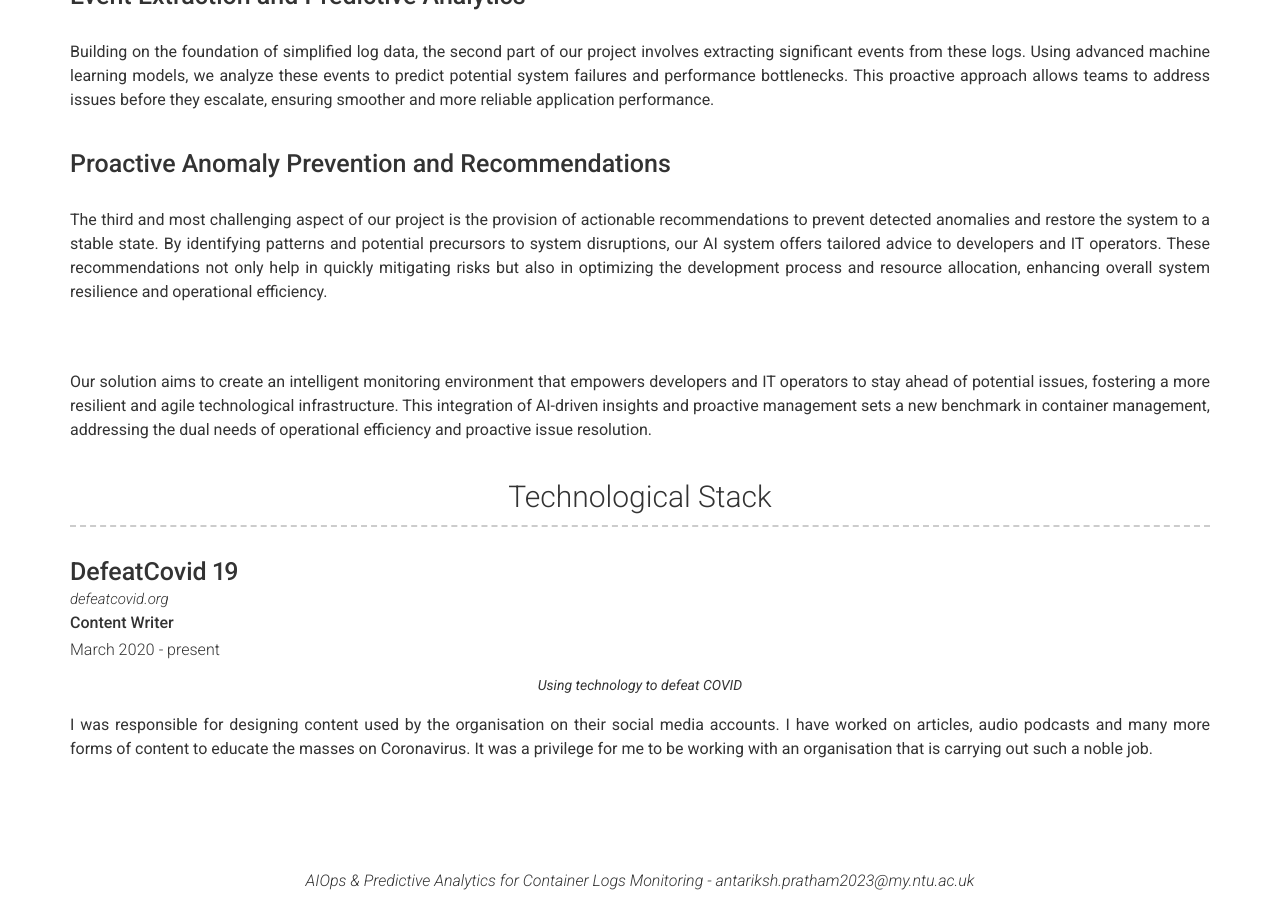
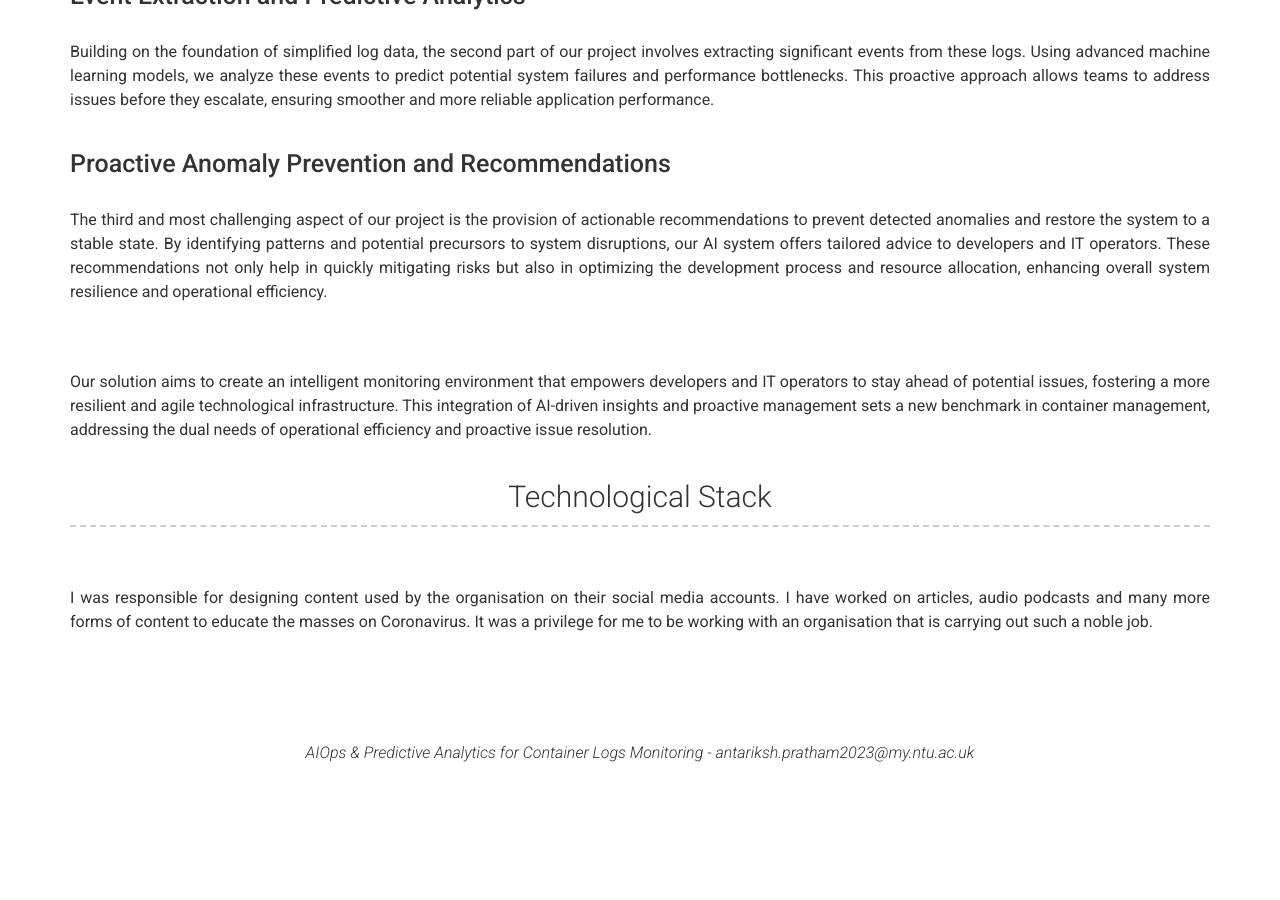
Before and after one commit to APratham/testsite, a Jekyll site: the page built from gh-pages/index.md, in a window 1280 px wide and 900 px high, scrolled down 999 px. Built offline with Jekyll 4.4.1, drawn with Linux system fonts in a browser that asks for light colours; nearby versions of some CDN libraries; after the commit the page ends 1772 px from its top, so only the background shows below that.

Commit message:
Update experience.yml

```diff
--- a/gh-pages/_data/experience.yml
+++ b/gh-pages/_data/experience.yml
@@ -1,11 +1,7 @@
 # Experience template
 - layout: top
-  company: DefeatCovid 19
-  link: defeatcovid.org
-  job_title: Content Writer
-  dates: March 2020 - present
   quote: >
-   Using technology to defeat COVID
+
   description: | # this will include new lines to allow paragraphs
     I was responsible for designing content used by the organisation on their social media accounts.
     I have worked on articles, audio podcasts and many more forms of content to educate the masses on
```
